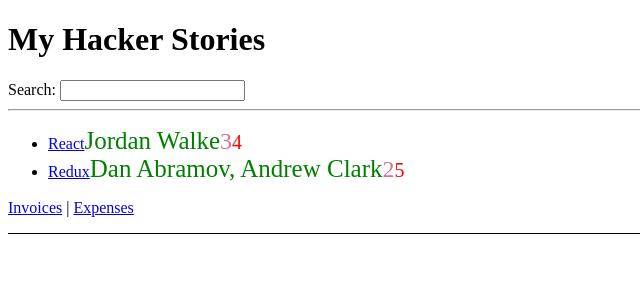
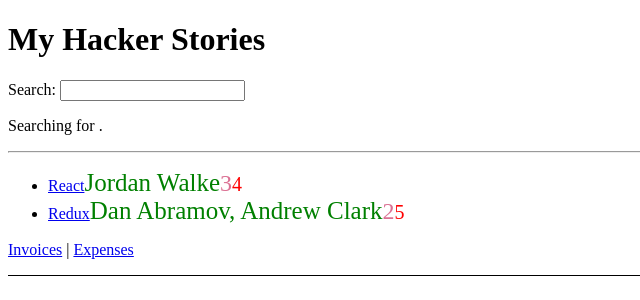
Before and after one commit to Fersanseg/Hacker-stories, a React (Create React App) app: page / in a window 1280 px wide. Shown: the top 300 px of the page, without its empty margins (0-640 px from the left). Built offline with nearby package versions, Linux system fonts and the light colour scheme.

Commit message:
useState

```diff
--- a/src/components/Search.js
+++ b/src/components/Search.js
@@ -1,13 +1,20 @@
+import { useState } from 'react';
 export default function Search() {
 
+  const [searchTerm, setSearchTerm] = useState('');
+
   const handleChange = (event) => {
-    console.log(event);
-    };
+    setSearchTerm(event.target.value);
+  };
 
   return (
     <>
       <label htmlFor="search">Search: </label>
       <input id="search" type="text" onChange={handleChange}/>
+
+      <p>
+        Searching for <strong>{searchTerm}</strong>.
+      </p>
     </>
   );
 }
```
